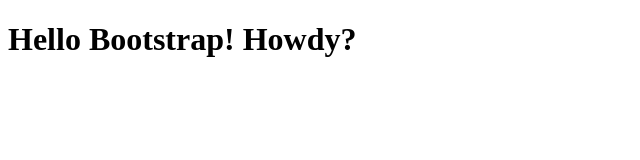
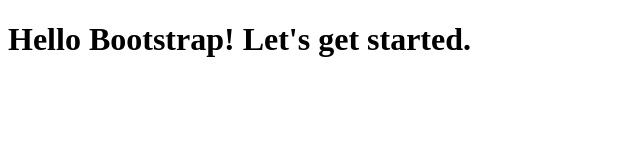
Before and after one commit to Marthyas/bootstrap-test, a plain HTML site: page site/index.html in a window 1280 px wide. Shown: the whole page, without its empty margins (0-640 px from the left). Drawn offline with Linux system fonts and the light colour scheme.

Commit message:
Small addition

```diff
--- a/site/index.html
+++ b/site/index.html
@@ -4,6 +4,6 @@
         <title>Bootstrap Test Page</title>
     </head>
     <body>
-        <h1>Hello Bootstrap! Howdy?</h1>
+        <h1>Hello Bootstrap! Let's get started.</h1>
     </body>
 </html>
```
